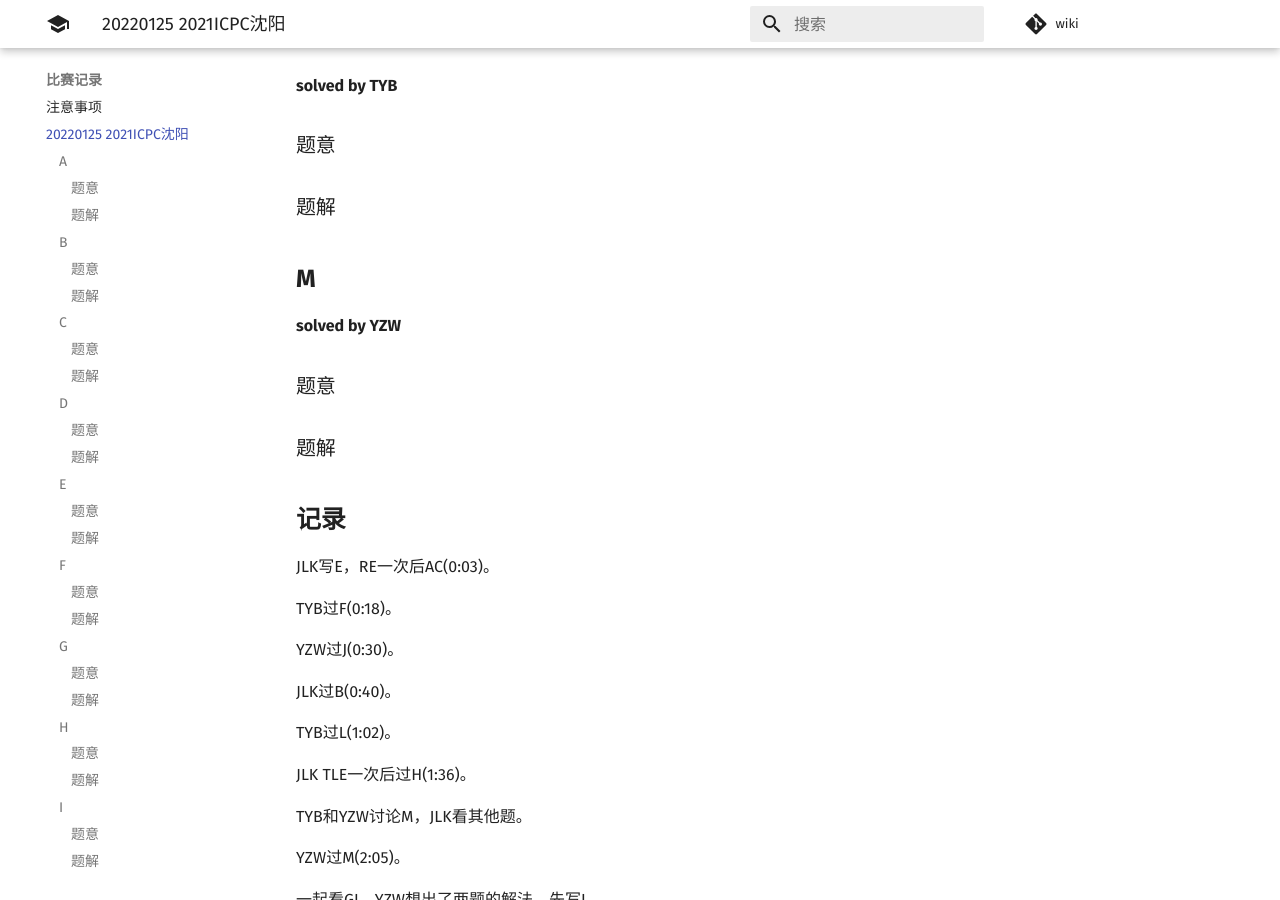
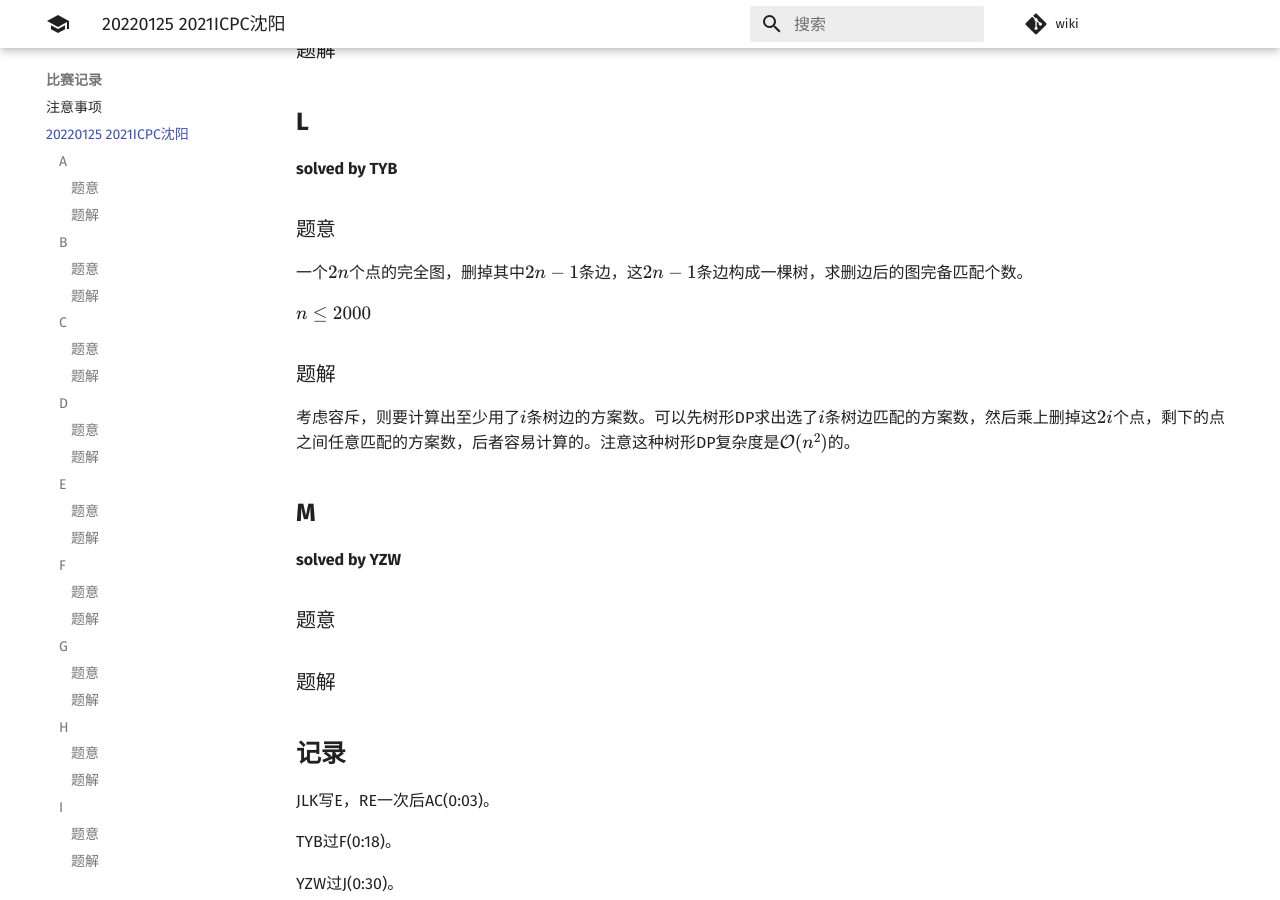
Before and after one commit to PoorMath/PoorMath.github.io, an MkDocs documentation site: the page built from docs/contest/20220125 2021ICPC沈阳.md, in a window 1280 px wide and 900 px high, scrolled down 3679 px. Built offline with MkDocs 1.6.1 and Material for MkDocs 9.7.7, drawn with Linux system fonts in a browser that asks for light colours; comment, search, counter and statistics services are not loaded.

Commit message:
Update 20220125 2021ICPC沈阳.md

```diff
--- a/docs/contest/20220125 2021ICPC沈阳.md
+++ b/docs/contest/20220125 2021ICPC沈阳.md
@@ -162,11 +162,13 @@ $O(n+m)$
 
 ### 题意
 
+一个$2n$个点的完全图，删掉其中$2n-1$条边，这$2n-1$条边构成一棵树，求删边后的图完备匹配个数。
 
+$n\le2000$
 
 ### 题解
 
-
+考虑容斥，则要计算出至少用了$i$条树边的方案数。可以先树形DP求出选了$i$条树边匹配的方案数，然后乘上删掉这$2i$个点，剩下的点之间任意匹配的方案数，后者容易计算的。注意这种树形DP复杂度是$\mathcal{O}(n^2)$的。
 
 ## **M**
 
```
Also changed, not shown: other parts of docs/contest/20220125 2021ICPC沈阳.md (+2 -2 lines).
